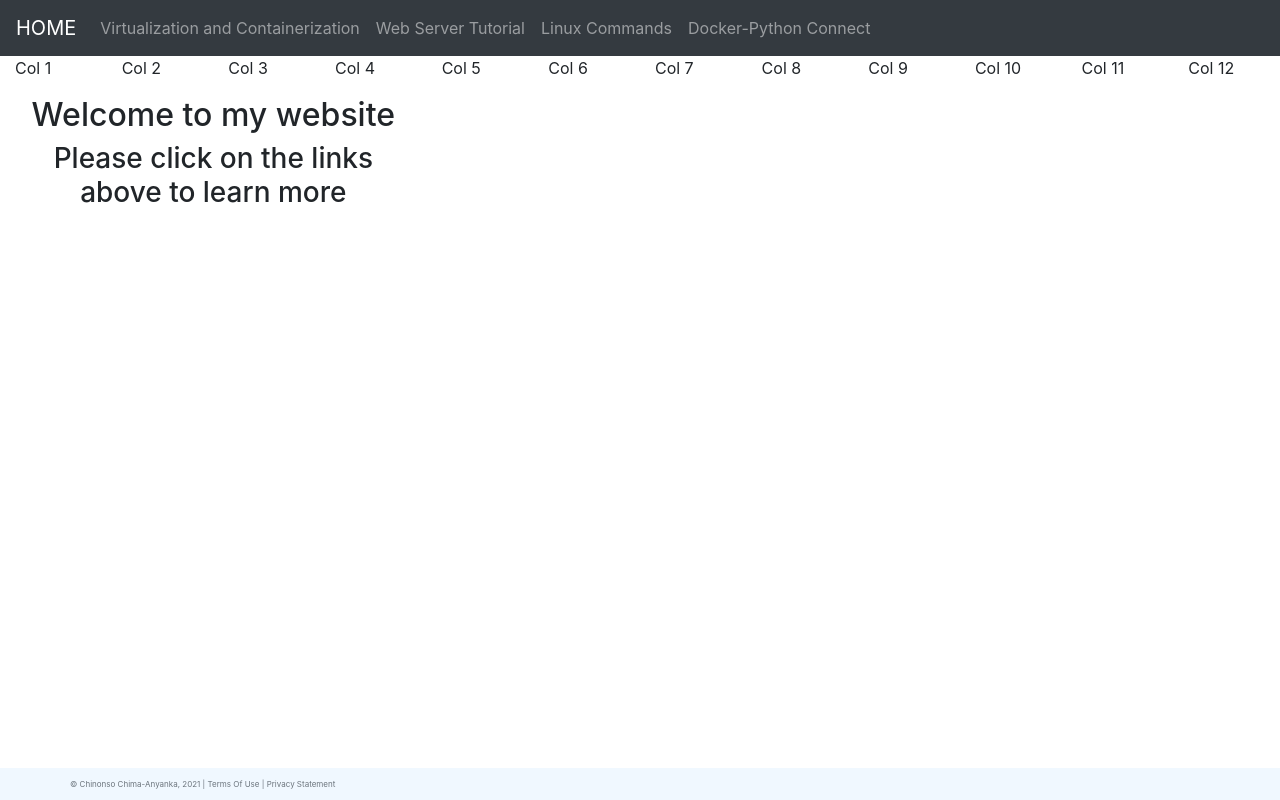
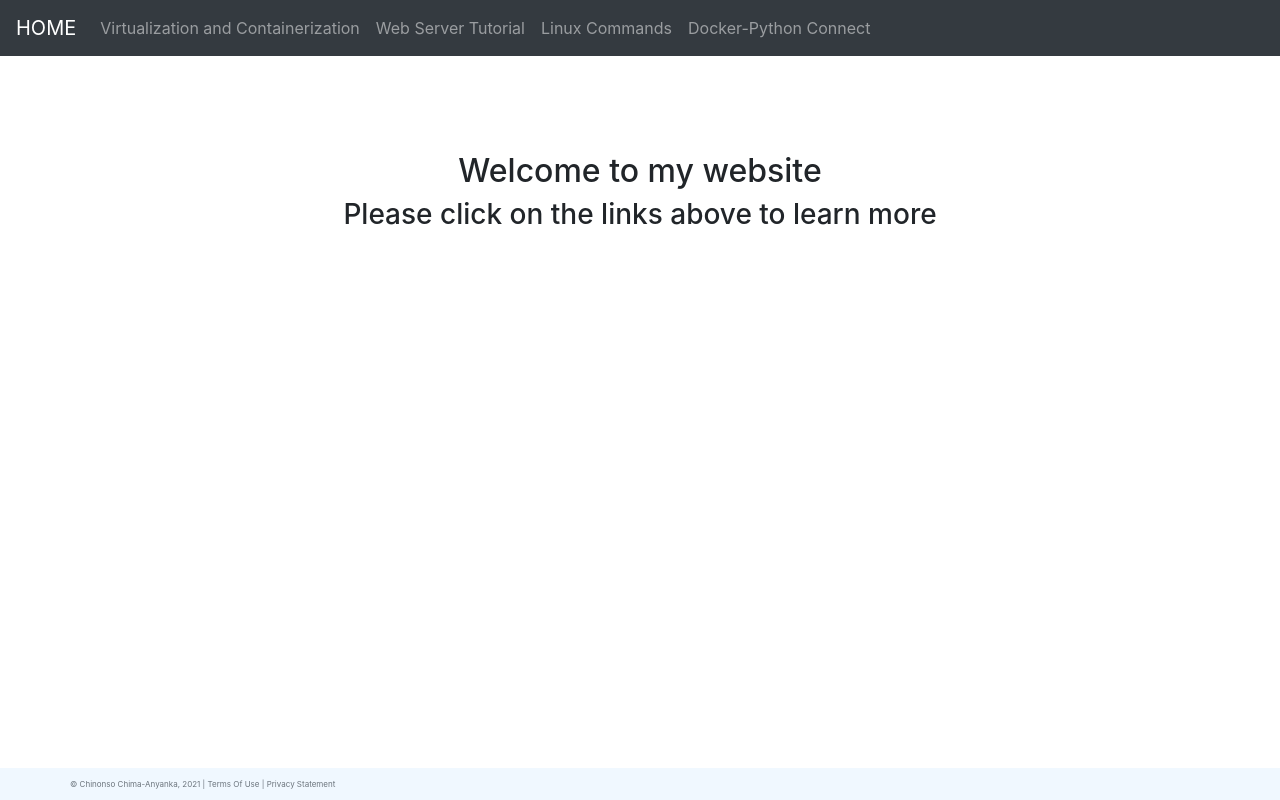
Before and after one commit to ChinonsoChima/DockerWebsite, a plain HTML site: page index.html in a window 1280 px wide. Drawn offline with nearby package versions, Linux system fonts and the light colour scheme.

Commit message:
Fix: updated index.html

```diff
--- a/index.html
+++ b/index.html
@@ -47,23 +47,18 @@
 
     </div>
     <div class="row">
-        <p class="col-1">Col 1</p>
-        <p class="col-1">Col 2</p>
-        <p class="col-1">Col 3</p>
-        <p class="col-1">Col 4</p>
-        <p class="col-1">Col 5</p>
-        <p class="col-1">Col 6</p>
-        <p class="col-1">Col 7</p>
-        <p class="col-1">Col 8</p>
-        <p class="col-1">Col 9</p>
-        <p class="col-1">Col 10</p>
-        <p class="col-1">Col 11</p>
-        <p class="col-1">Col 12</p>
+        <p class="col-sm-12"> </p>
 
-        <div class="col-sm-4  text-center">
+        <br>
+        <br>
+        <br>
+        <br>
+
+        <div class="col-sm-12 text-center">
             <h2>Welcome to my website</h2>
             <h3>Please click on the links above to learn more</h3>
         </div>
+
     </div>
     <footer class="footer page-footer font-small ">
         <div class="container">
```
